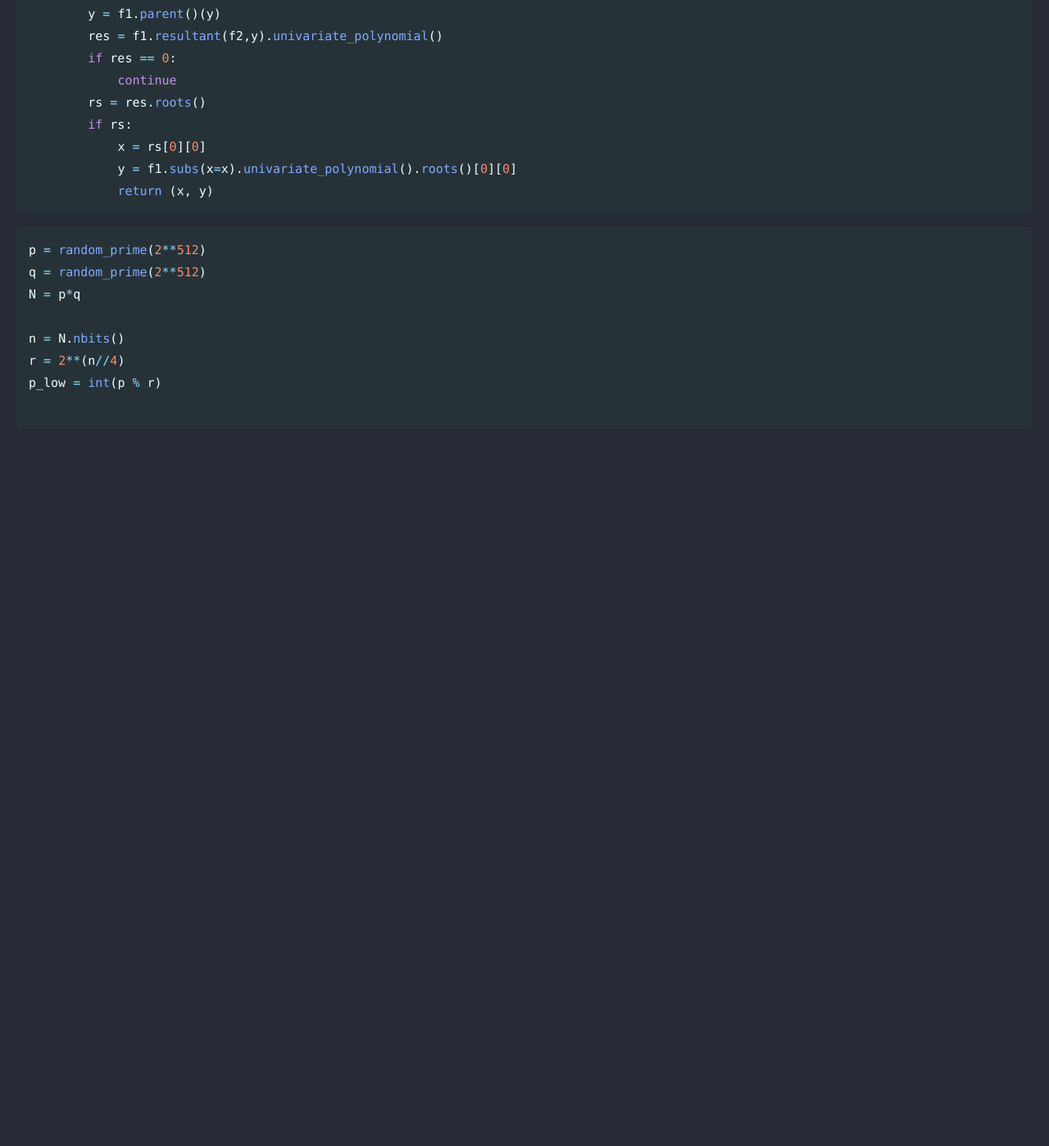
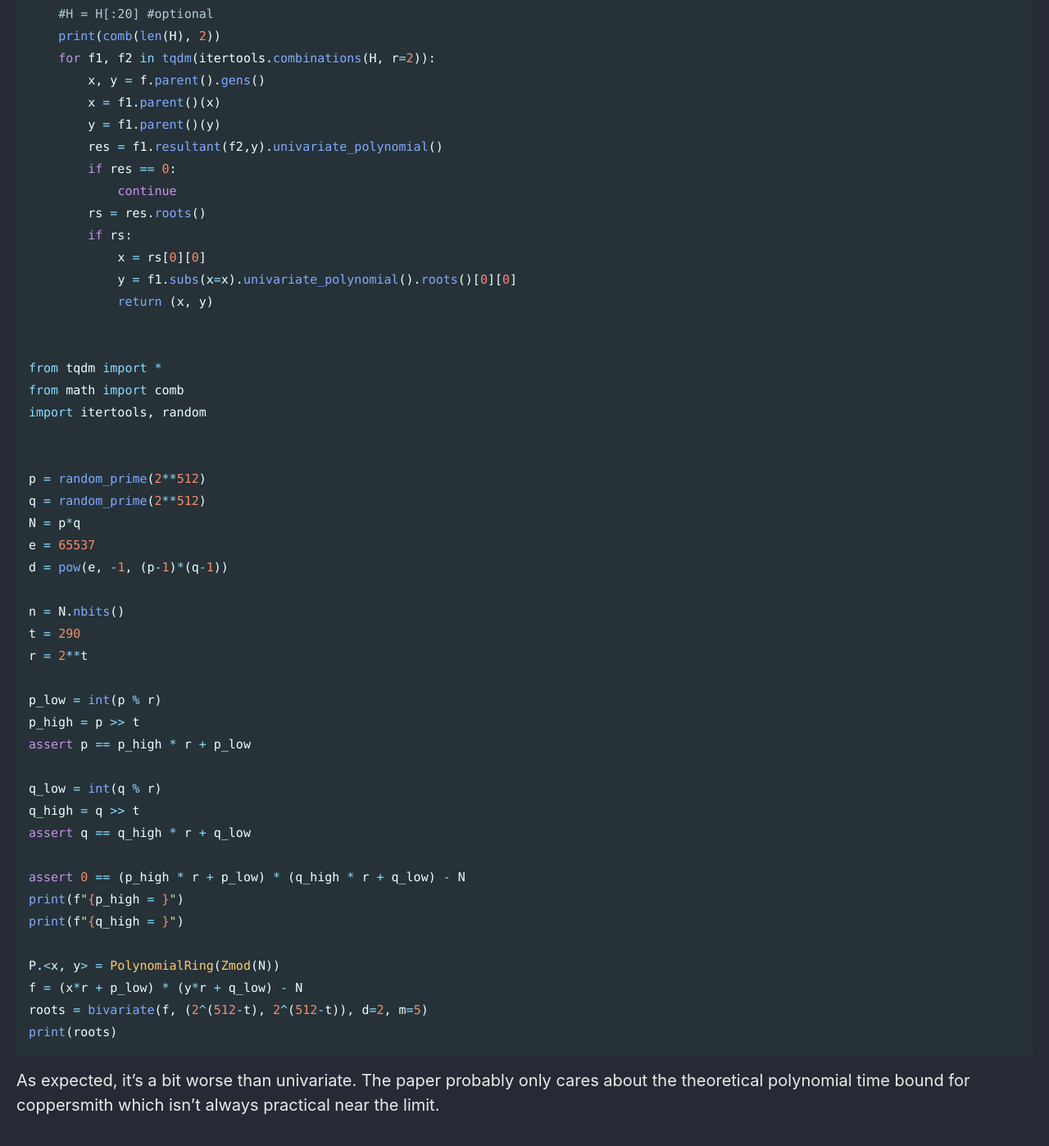
Before and after one commit to Connor-McCartney/Connor-McCartney.github.io, a Jekyll site: the page built from _pages/cryptography/small-roots/leakeD-AirOverflow-CTF-2024.md, in a window 1280 px wide and 1400 px high, scrolled down 5477 px. Shown: the whole window at 82% size. Built offline with Jekyll 4.4.1, drawn with Linux system fonts in a browser that asks for light colours; cached includes are drawn as plain includes; before the commit the page ends 6045 px from its top, so only the background shows below that; some of the changed text lies outside the part shown.

Commit message:
Update leakeD-AirOverflow-CTF-2024.md

````diff
--- a/_pages/cryptography/small-roots/leakeD-AirOverflow-CTF-2024.md
+++ b/_pages/cryptography/small-roots/leakeD-AirOverflow-CTF-2024.md
@@ -208,6 +212,7 @@ def bivariate(f, bounds, m=1, d=None):
     H = [h for h in B * monomials if not h.is_zero()]
 
     # resultant solver (stolen from maple3142, great for bivariate)
+    #H = H[:20] #optional
     print(comb(len(H), 2))
     for f1, f2 in tqdm(itertools.combinations(H, r=2)):
         x, y = f.parent().gens()
@@ -221,16 +226,40 @@ def bivariate(f, bounds, m=1, d=None):
             x = rs[0][0]
             y = f1.subs(x=x).univariate_polynomial().roots()[0][0]
             return (x, y)
-```
 
 
-```python
+from tqdm import *
+from math import comb
+import itertools, random
+
+
 p = random_prime(2**512)
 q = random_prime(2**512)
 N = p*q
+e = 65537
+d = pow(e, -1, (p-1)*(q-1))
 
 n = N.nbits()
-r = 2**(n//4)
+t = 290
+r = 2**t
+
 p_low = int(p % r)
+p_high = p >> t
+assert p == p_high * r + p_low
 
+q_low = int(q % r)
+q_high = q >> t
+assert q == q_high * r + q_low
+
+assert 0 == (p_high * r + p_low) * (q_high * r + q_low) - N
+print(f"{p_high = }")
+print(f"{q_high = }")
+
+P.<x, y> = PolynomialRing(Zmod(N))
+f = (x*r + p_low) * (y*r + q_low) - N
+roots = bivariate(f, (2^(512-t), 2^(512-t)), d=2, m=5)
+print(roots)
 ```
+
+As expected, it's a bit worse than univariate. The paper probably only cares about
+the theoretical polynomial time bound for coppersmith which isn't always practical near the limit.
````
Also changed, not shown: other parts of _pages/cryptography/small-roots/leakeD-AirOverflow-CTF-2024.md (+5 -1 lines).
